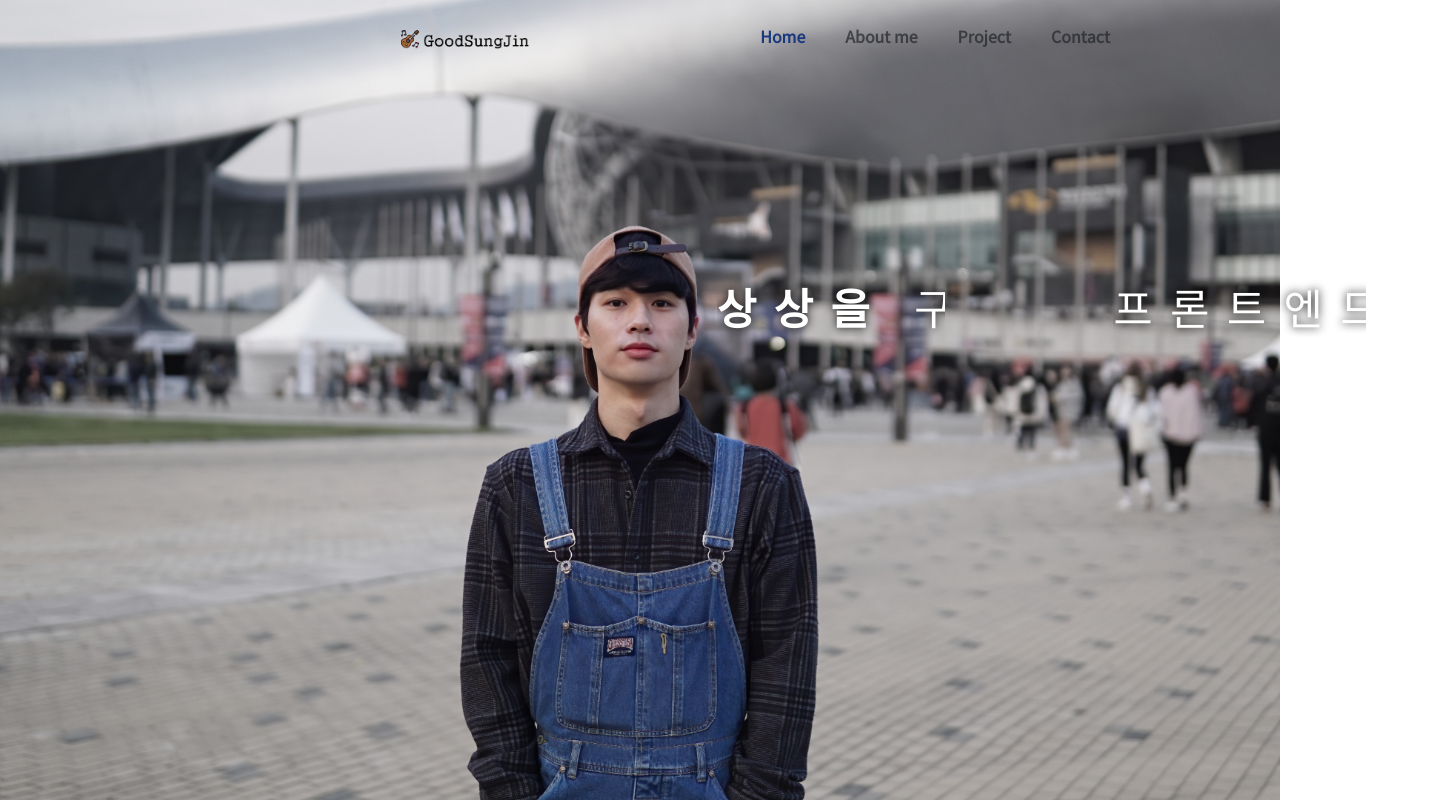
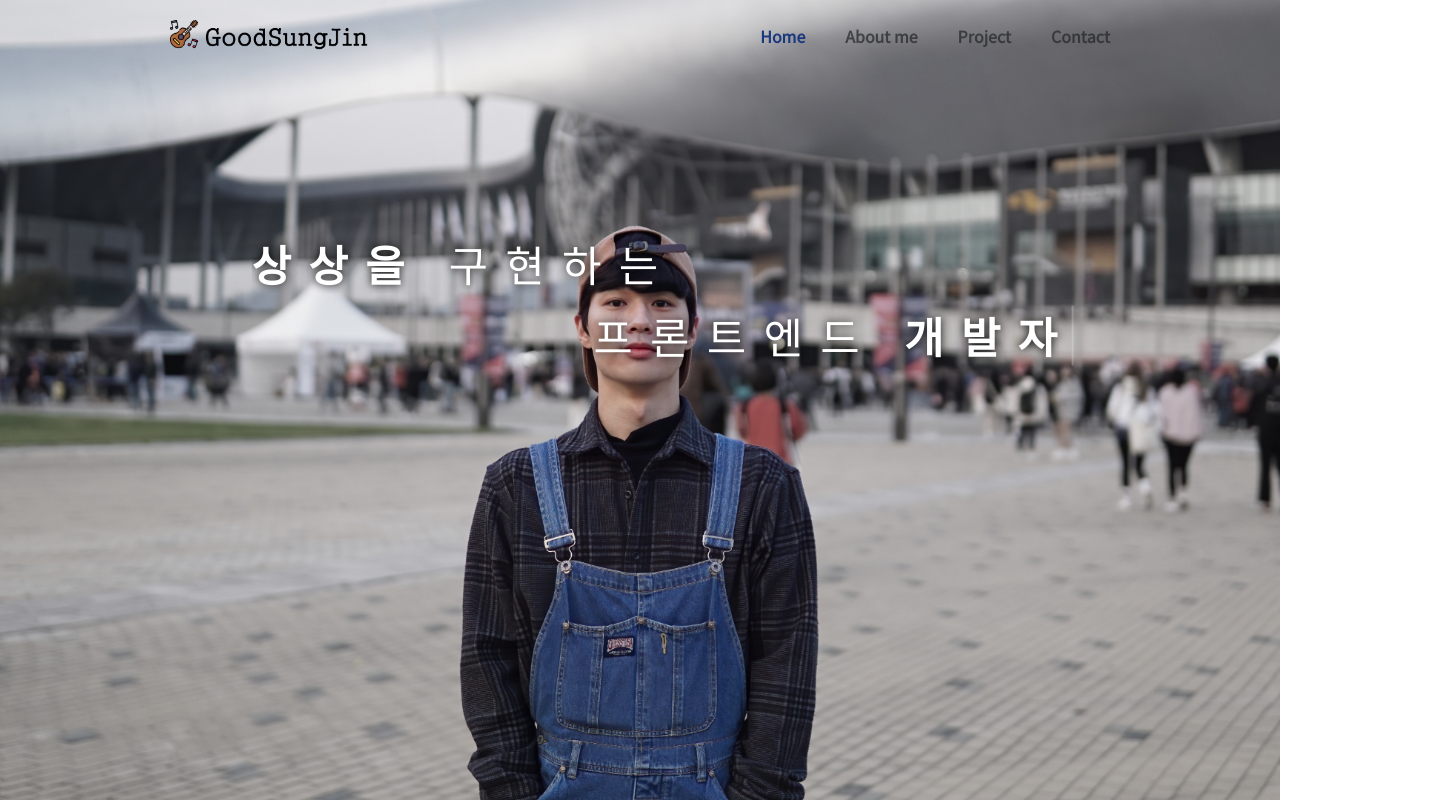
Before and after one commit to GoodSungJin/PortFolio, a React (Create React App) app in the folder react-portfolio/: page / in a window 1280 px wide. Shown: the top 802 px of the page, 1432 px wide, since content can reach past the window. Built offline with nearby package versions, Linux system fonts and the light colour scheme.

Commit message:
edit mobile

```diff
--- a/react-portfolio/public/index.html
+++ b/react-portfolio/public/index.html
@@ -28,7 +28,7 @@
     <script src="https://code.jquery.com/jquery-3.3.1.slim.min.js" integrity="sha384-q8i/X+965DzO0rT7abK41JStQIAqVgRVzpbzo5smXKp4YfRvH+8abtTE1Pi6jizo" crossorigin="anonymous"></script>
 <script src="https://cdnjs.cloudflare.com/ajax/libs/popper.js/1.14.7/umd/popper.min.js" integrity="sha384-UO2eT0CpHqdSJQ6hJty5KVphtPhzWj9WO1clHTMGa3JDZwrnQq4sF86dIHNDz0W1" crossorigin="anonymous"></script>
 <script src="https://stackpath.bootstrapcdn.com/bootstrap/4.3.1/js/bootstrap.min.js" integrity="sha384-JjSmVgyd0p3pXB1rRibZUAYoIIy6OrQ6VrjIEaFf/nJGzIxFDsf4x0xIM+B07jRM" crossorigin="anonymous"></script>
-    <title>React App</title>
+    <title>GoodSungjin PortFolio</title>
   </head>
   <body>
     <noscript>You need to enable JavaScript to run this app.</noscript>
--- a/react-portfolio/src/App.jsx
+++ b/react-portfolio/src/App.jsx
@@ -23,7 +23,7 @@ const reducer = (state, action) => {
 function App() {
   const [state, dispatch] = useReducer(reducer, initialState);
   const { pageScroll } = state;
-  const [scrollState, setscrollState] = useState('Home');
+  const [scrollState, setscrollState] = useState();
   const refInfomationPage = useRef();
   const refMainPage = useRef();
   const refHeader = useRef();
@@ -68,10 +68,10 @@ function App() {
   }
 
   useEffect(() => {
-    // refHeader.current.children[0].children[1].style.color = 'red';
-    console.log(window.scrollY)
     const plus = refInfomationPage.current.scrollTop + refInfomationPage.current.offsetTop;
     if (window.scrollY !== refInfomationPage.current.offsetTop) return;
+    if(window.innerWidth < 1200) return;
+
 
     if (plus >= refInfomationPage.current.childNodes[0].offsetTop && plus < refInfomationPage.current.childNodes[2].offsetTop) {
       refHeader.current.style.color = '#1c1c1c';
--- a/react-portfolio/src/components/header/header-styled.js
+++ b/react-portfolio/src/components/header/header-styled.js
@@ -9,8 +9,12 @@ export const SectionHeader = styled.section`
   top: 0;
   left: 0;
   right: 0;
-  background-color: rgba(0, 0, 0, 0);
+  background-color: rgba(255,255,255,0.8);
   transition: .5s;
+
+  @media ${Desktop} {
+    background-color: rgba(0, 0, 0, 0);
+  }
 
 `;
 
@@ -23,16 +27,15 @@ export const DivContain = styled.div`
 
   @media ${Tablet} {
     display: flex;
+    justify-content: space-between;
     margin: 0 auto;
     width: 87%;
+    padding: 20px 0;
   }
 
   @media ${Desktop} {
     margin-top: unset;
     width: ${100 * 1410 / 1920}%;
-    padding: 20px 0;
-    display: flex;
-    justify-content: space-between;
   }
 `;
 
@@ -46,8 +49,13 @@ export const H1HOME = styled.h1`
   height: 30px;
   cursor: pointer;
 
+  @media ${Tablet} {
+    width: 20vw;
+    margin: unset;
+
+  }
+
   @media ${Desktop} {
-    width: 10vw;
   }
 `;
 
--- a/react-portfolio/src/components/header/header.jsx
+++ b/react-portfolio/src/components/header/header.jsx
@@ -4,8 +4,19 @@ import { SectionHeader, DivContain, H1HOME, Nav } from './header-styled';
 const Header = ({ refHeader, refMainPage, refInfomationPage, scrollState, setscrollState }) => {
   const [navState, setnavState] = useState(['Home', 'About me', 'Project', 'Contact']);
 
+
+  useEffect(() => {
+    if(window.innerWidth < 1200) return;
+    setscrollState('Home');
+  }, [])
+
   const scrollHome = (e) => {
     e.preventDefault();
+
+    if(window.innerWidth < 1200) {
+      refMainPage.current.scrollIntoView({ block: "start", behavior: 'smooth' });
+      return;
+    }
     refInfomationPage.current.scrollTop = 0;
     refMainPage.current.scrollIntoView({ block: "start", behavior: 'smooth' });
     refHeader.current.style.color = '#fff';
@@ -18,6 +29,10 @@ const Header = ({ refHeader, refMainPage, refInfomationPage, scrollState, setscr
 
   const moveElem = (item) => {
     if (item === 'Home') {
+      if(window.innerWidth < 1200) {
+        refMainPage.current.scrollIntoView({ block: "start", behavior: 'smooth' });
+        return;
+      }
       refInfomationPage.current.scrollTop = 0;
       refMainPage.current.scrollIntoView({ block: "start", behavior: 'smooth' });
       refHeader.current.style.color = '#fff';
@@ -29,6 +44,10 @@ const Header = ({ refHeader, refMainPage, refInfomationPage, scrollState, setscr
       return;
     }
     if (item === 'About me') {
+      if(window.innerWidth < 1200) {
+        refInfomationPage.current.childNodes[0].scrollIntoView({ block: "start", behavior: 'smooth' });
+        return;
+      }
       refInfomationPage.current.childNodes[0].scrollIntoView({ block: "start", behavior: 'smooth' });
       setscrollState('About me');
       refHeader.current.style.color = '#1c1c1c';
@@ -37,6 +56,10 @@ const Header = ({ refHeader, refMainPage, refInfomationPage, scrollState, setscr
       return;
     }
     if (item === 'Project') {
+      if(window.innerWidth < 1200) {
+        refInfomationPage.current.childNodes[2].scrollIntoView({ block: "start", behavior: 'smooth' });
+        return;
+      }
       setscrollState('Project');
       refInfomationPage.current.childNodes[2].scrollIntoView({ block: "end", behavior: 'smooth' });
       refHeader.current.style.color = '#1c1c1c';
@@ -45,6 +68,10 @@ const Header = ({ refHeader, refMainPage, refInfomationPage, scrollState, setscr
       return;
     }
     if (item === 'Contact') {
+      if(window.innerWidth < 1200) {
+        refInfomationPage.current.childNodes[3].scrollIntoView({ block: "start", behavior: 'smooth' });
+        return;
+      }
       setscrollState('Contact');
       refInfomationPage.current.childNodes[3].scrollIntoView({ block: "end", behavior: 'smooth' });
       refHeader.current.style.color = '#1c1c1c';
--- a/react-portfolio/src/components/main/infomation-page/skill-page/skill-page-styled.js
+++ b/react-portfolio/src/components/main/infomation-page/skill-page/skill-page-styled.js
@@ -141,7 +141,8 @@ export const Dt = styled.dt`
   span {
     &:first-child {
       display: inline-block;
-      width: 135px;
+      width: 145px;
+      line-height: 2rem;
     }
 
     &:last-child {
--- a/react-portfolio/src/components/main/main-page/main-page-styled.js
+++ b/react-portfolio/src/components/main/main-page/main-page-styled.js
@@ -11,7 +11,6 @@ export const SectionMain = styled.section`
   background-size: cover;
   background-repeat: no-repeat;
   background-position: center;
-  text-align: center;
 
   @media ${Desktop} {
   }
@@ -21,13 +20,18 @@ export const DivContain = styled.div`
   position: relative;
   display: inline-block;
   margin-top: 13vh;
+  left: 50%;
+  transform: translateX(-50%);
 
   @media ${Tablet} {
     margin-top: 18vh;
   }
 
   @media ${Desktop} {
+    left: unset;
+    transform: unset;
     height: 100%;
+    width: 100%;
     margin-top: unset;
   }
 `;
@@ -41,6 +45,8 @@ export const P = styled.p`
   letter-spacing: 0.3rem;
   line-height: 4rem;
   margin: 0 auto;
+
+  text-align: center;
 
 
 
@@ -84,7 +90,6 @@ export const P = styled.p`
 
     &:last-child{
       > span {
-        /* width: 0; */
         overflow: hidden;
         white-space: nowrap;
         display:inline-block;
@@ -99,24 +104,26 @@ export const P = styled.p`
 
 
   @media ${Tablet} {
-    text-align: center;
-    width: 100%;
+    width: 685px;
     white-space: nowrap;
     font-size: 4rem;
+    text-align: unset;
 
-    @keyframes typewriter{
-      0% {
-        width: 0;
-      }
-
-      100% {
-        width: 100%;
-      }
+    @keyframes Ftypewriter{
+      0% {width: 0;}
+      100% {width: 295px}
     }
 
-    span {
+    @keyframes Stypewriter{
+      0% {width: 0;}
+      100% {width: 335px}
+    }
+
+    > span {
       display: inline-block;
-
+      b {
+        font-weight: 700;
+      }
 
       &:first-child {
         margin-right: 5vw;
@@ -125,39 +132,40 @@ export const P = styled.p`
   }
 
   @media ${Desktop} {
+    width: ${100 * 1300 / 1920}vw;
+    text-align: unset;
     font-size: 4.3rem;
     letter-spacing: 1.72rem;
-    /* min-width: 1200px;
-    width: 1200px; */
     margin-top: unset;
     line-height: 6rem;
 
-    display: flex;
-    /* justify-content: space-between; */
     position:absolute;
     top: 40%;
     left: 50%;
     transform: translate(-50%, -60%);
     white-space: nowrap;
 
-    @keyframes typewriter{
-    0% {
-      width: 0;
+    > span {
+      &:first-child {
+        margin-left: 3.5vw;
+        float: left;
+        margin-right: unset;
+      }
+
+      &:last-child {
+        width: 480px;
+        float: right;
+      }
     }
 
-    50% {
+    @keyframes Ftypewriter{
+      0% {width: 0;}
+      100% {width: 430px}
     }
 
-    100% {
-      justify-content: space-between;
-      width: 1200px;
-    }
-  }
-
-    span {
-      &:first-child {
-        margin-left: 3vw;
-      }
+    @keyframes Stypewriter{
+      0% {width: 0;}
+      100% {width: 480px}
     }
   }
 `;
--- a/react-portfolio/src/components/main/main.jsx
+++ b/react-portfolio/src/components/main/main.jsx
@@ -15,7 +15,6 @@ const Main = ({ refMainPage, refInfomationPage, onWheelScroll, onScrollSpy }) =>
     }
   }, [])
 
-
   return (
     <MainTag onWheel={onWheelScroll} ref={refMainPage} onScroll={onScrollSpy}>
       <MainPage />
```
